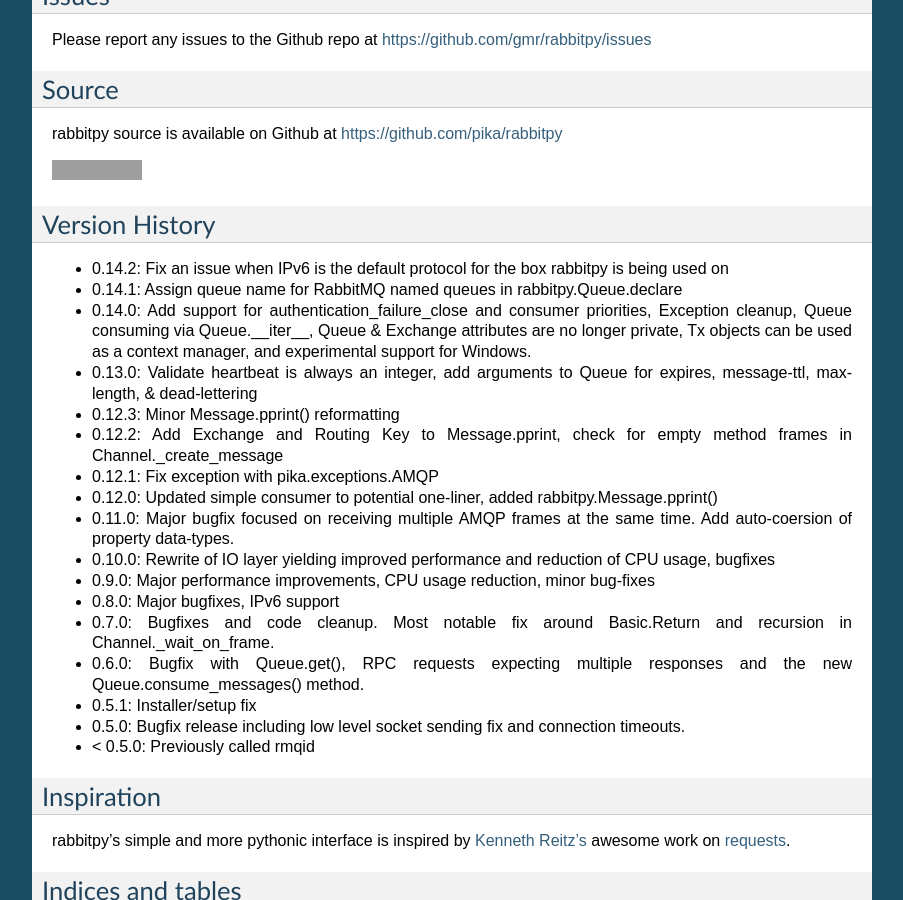
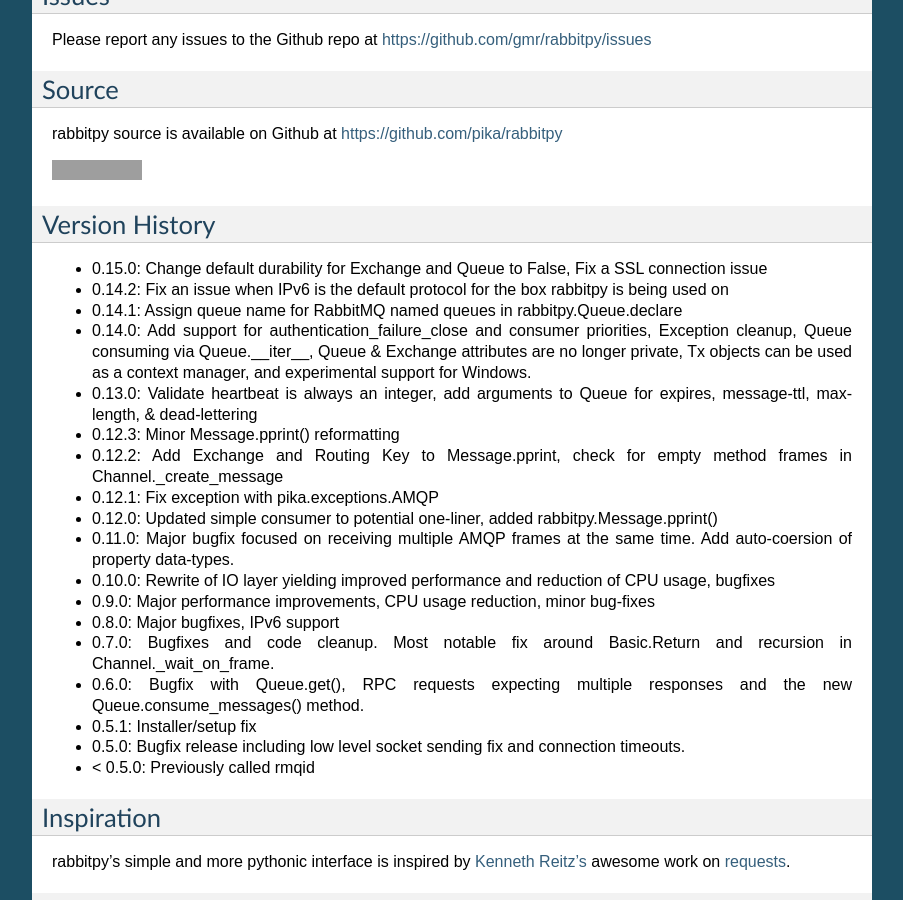
Before and after one commit to gmr/rabbitpy, a Sphinx documentation site: the page built from docs/index.rst, in a window 1280 px wide and 900 px high, scrolled down 1858 px. Shown: the whole window, without its empty margins (198-1101 px from the left). Built offline with Sphinx 7.4.7, drawn with Linux system fonts in a browser that asks for light colours; grey boxes are pictures that could not be loaded.

Commit message:
Update docs for release

```diff
--- a/README.rst
+++ b/README.rst
@@ -141,7 +141,7 @@
 
 Version History
 ---------------
-- 0.15.0: [PENDING] Change default durability for Exchange and Queue to False
+- 0.15.0: Change default durability for Exchange and Queue to False, Fix a SSL connection issue
 - 0.14.2: Fix an issue when IPv6 is the default protocol for the box rabbitpy is being used on
 - 0.14.1: Assign queue name for RabbitMQ named queues in rabbitpy.Queue.declare
 - 0.14.0: Add support for authentication_failure_close and consumer priorities, Exception cleanup, Queue consuming via Queue.__iter__, Queue & Exchange attributes are no longer private, Tx objects can be used as a context manager, and experimental support for Windows.
--- a/docs/index.rst
+++ b/docs/index.rst
@@ -111,6 +111,7 @@
 
 Version History
 ---------------
+- 0.15.0: Change default durability for Exchange and Queue to False, Fix a SSL connection issue
 - 0.14.2: Fix an issue when IPv6 is the default protocol for the box rabbitpy is being used on
 - 0.14.1: Assign queue name for RabbitMQ named queues in rabbitpy.Queue.declare
 - 0.14.0: Add support for authentication_failure_close and consumer priorities, Exception cleanup, Queue consuming via Queue.__iter__, Queue & Exchange attributes are no longer private, Tx objects can be used as a context manager, and experimental support for Windows.
```
